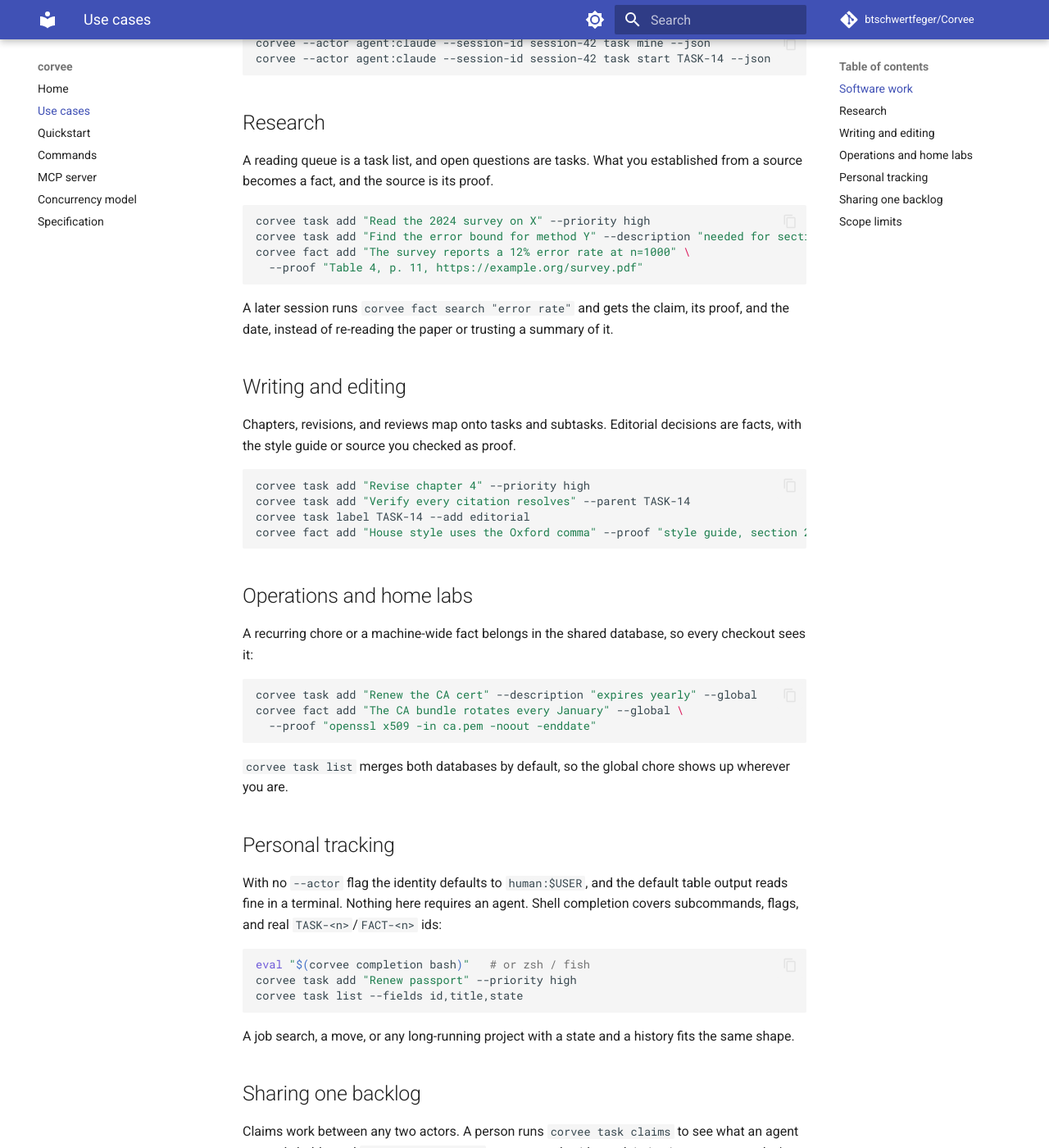
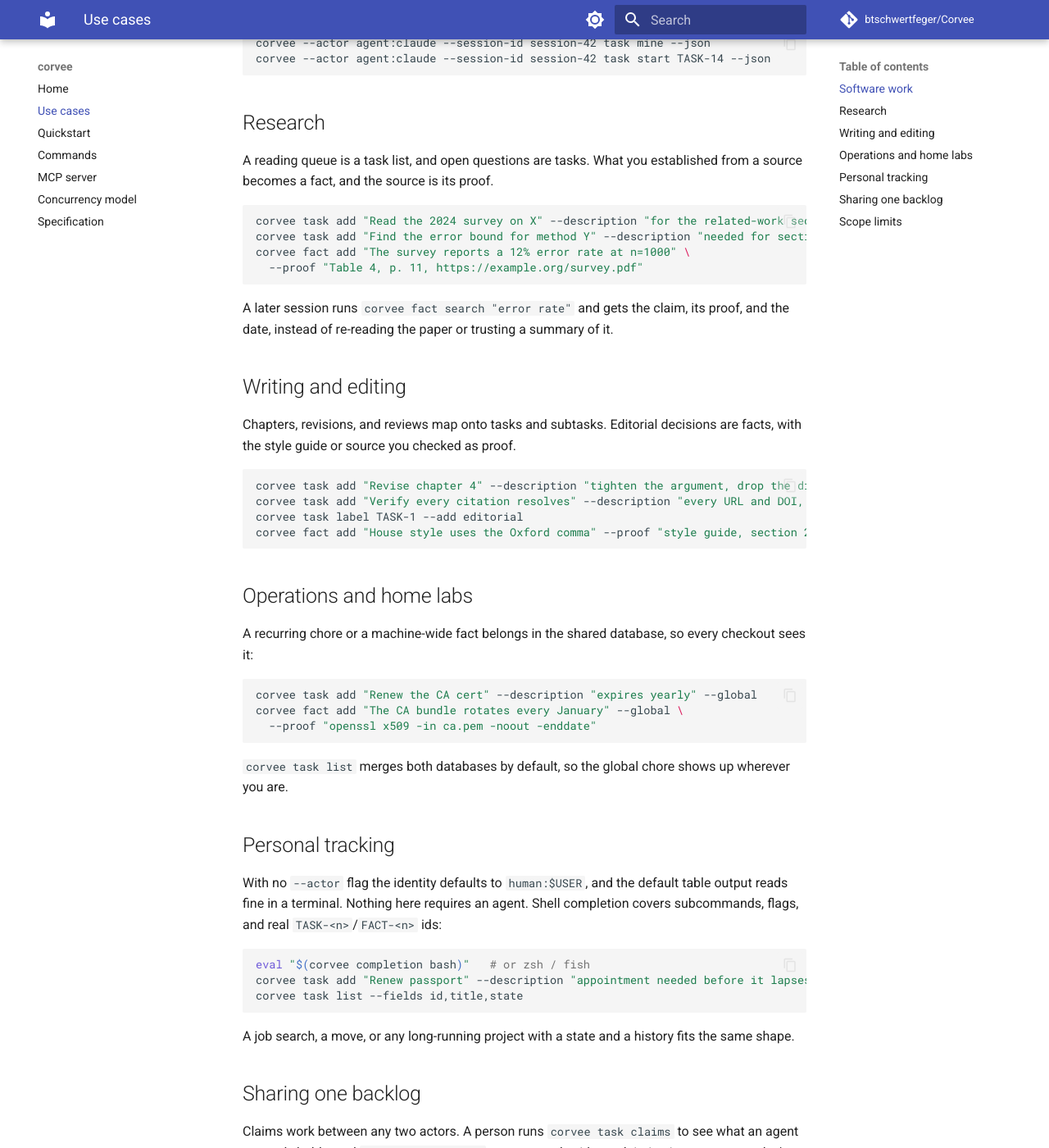
Before and after one commit to btschwertfeger/Corvee, an MkDocs documentation site: the page built from docs/use-cases.md, in a window 1280 px wide and 1400 px high, scrolled down 642 px. Shown: the whole window at 82% size. Built offline with MkDocs 1.6.1 and Material for MkDocs 9.7.7, drawn with Linux system fonts in a browser that asks for light colours; comment, search, counter and statistics services are not loaded.

Commit message:
Fix the worktree `--db-path` and use-cases examples (#32)

````diff
--- a/docs/use-cases.md
+++ b/docs/use-cases.md
@@ -38,7 +38,7 @@ A reading queue is a task list, and open questions are tasks. What you
 established from a source becomes a fact, and the source is its proof.
 
 ```bash
-corvee task add "Read the 2024 survey on X" --priority high
+corvee task add "Read the 2024 survey on X" --description "for the related-work section" --priority high
 corvee task add "Find the error bound for method Y" --description "needed for section 3.2"
 corvee fact add "The survey reports a 12% error rate at n=1000" \
   --proof "Table 4, p. 11, https://example.org/survey.pdf"
@@ -54,9 +54,9 @@ Chapters, revisions, and reviews map onto tasks and subtasks. Editorial
 decisions are facts, with the style guide or source you checked as proof.
 
 ```bash
-corvee task add "Revise chapter 4" --priority high
-corvee task add "Verify every citation resolves" --parent TASK-14
-corvee task label TASK-14 --add editorial
+corvee task add "Revise chapter 4" --description "tighten the argument, drop the digression" --priority high
+corvee task add "Verify every citation resolves" --description "every URL and DOI, against the publisher's page" --parent TASK-1
+corvee task label TASK-1 --add editorial
 corvee fact add "House style uses the Oxford comma" --proof "style guide, section 2.1"
 ```
 
@@ -83,7 +83,7 @@ agent. Shell completion covers subcommands, flags, and real
 
 ```bash
 eval "$(corvee completion bash)"   # or zsh / fish
-corvee task add "Renew passport" --priority high
+corvee task add "Renew passport" --description "appointment needed before it lapses" --priority high
 corvee task list --fields id,title,state
 ```
 
````
Also changed, not shown: README.md (+1 -1 lines), docs/spec.md (+2 -2 lines), 1 other file.
